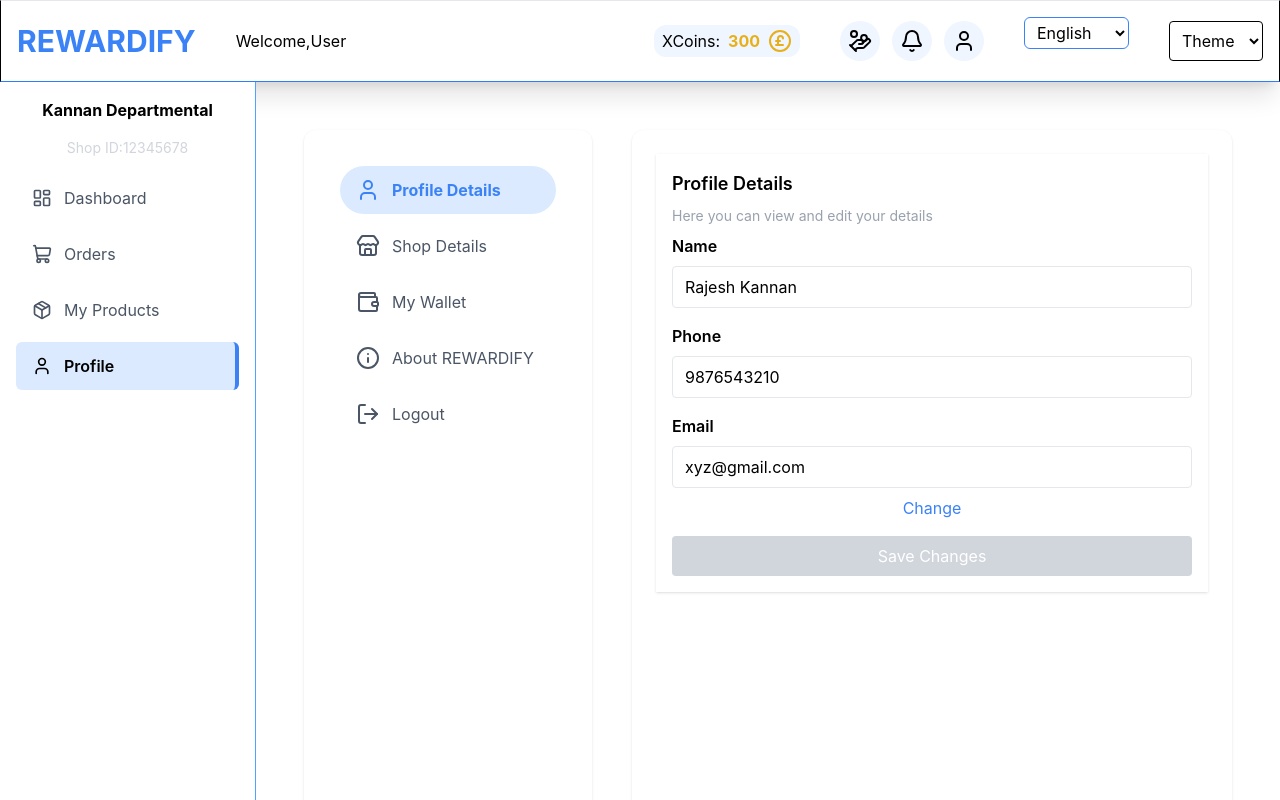
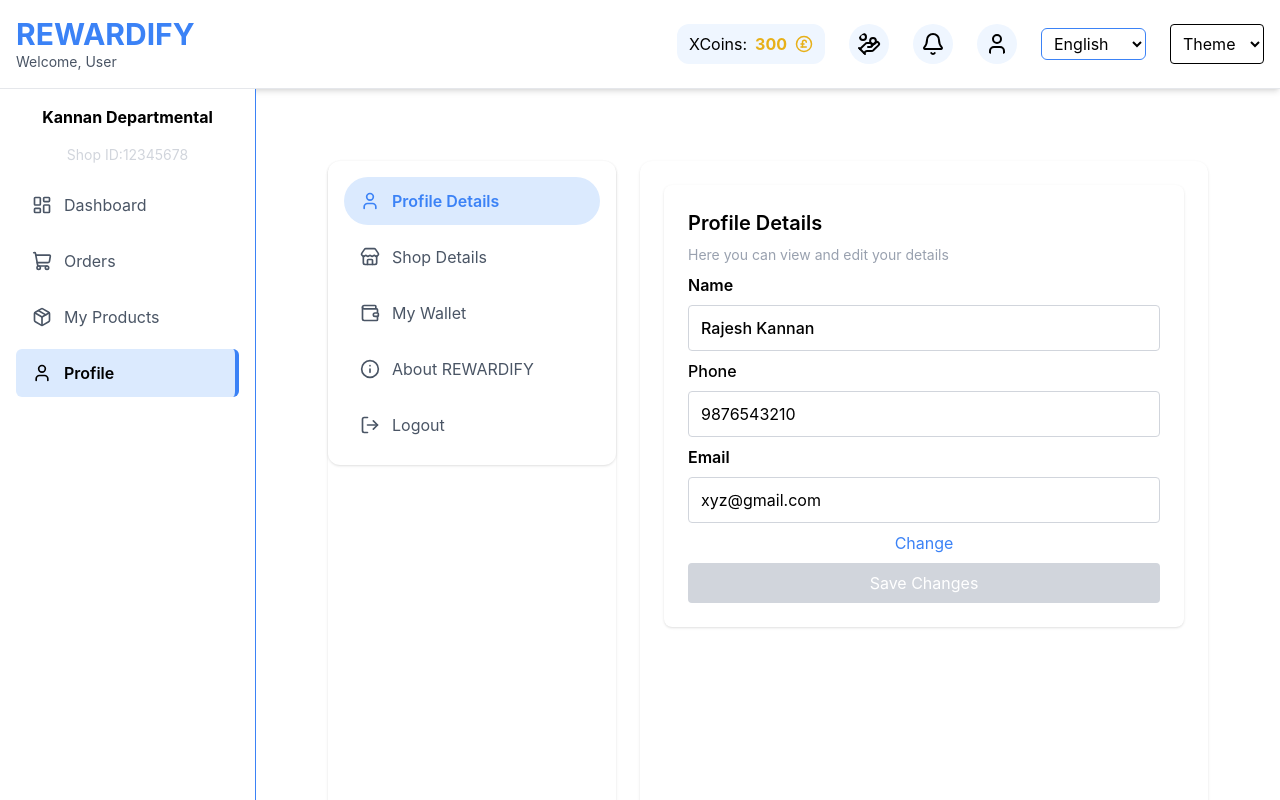
Before and after one commit to sonavbinu/newProject, a React app in the folder frontend/: page /profile in a window 1280 px wide. Shown: the top 800 px of the page. Built offline with nearby package versions, Linux system fonts and the light colour scheme; the HTML template or start-up script is replaced by a standard one.

Commit message:
Add responsiveness for navbar ,sidebar ,profile-nav

```diff
--- a/frontend/src/Components/Navbar.jsx
+++ b/frontend/src/Components/Navbar.jsx
@@ -1,68 +1,111 @@
-import React from "react";
+import React, { useState } from "react";
 import ThemeToggle from "../redux/Components/Common/themeToggle";
-import { HandCoins, CirclePoundSterling, Bell, User } from "lucide-react";
+import {
+  HandCoins,
+  CirclePoundSterling,
+  Bell,
+  User,
+  Menu,
+  X,
+} from "lucide-react";
 import { useTranslation } from "react-i18next";
 
 const Navbar = () => {
   const { t, i18n } = useTranslation();
+  const [open, setOpen] = useState(false);
+
   return (
+    <nav className="border-b border-gray-200 shadow-md p-4">
+      {/* Top Row */}
+      <div className="flex items-center justify-between">
+        {/* Left */}
         <div>
-      <nav className=" p-4 border border-b-blue-500 border-t-gray-200 shadow-xl">
-        <div className="flex justify-between items-center ">
-          <div className="flex gap-10 items-center ">
           <h1
-              className="text-3xl font-bold "
+            className="text-2xl sm:text-3xl font-bold"
             style={{ color: "var(--primary-color)" }}
           >
-              {" "}
             REWARDIFY
           </h1>
-            <p>
-              {t("navbar.welcome")},{t("navbar.user")}
+
+          <p className="hidden md:block text-sm text-gray-600">
+            {t("navbar.welcome")}, {t("navbar.user")}
           </p>
         </div>
-          <div className="flex justify-around gap-10 items-center">
-            <h4 className="flex gap-2 bg-secondary-light  rounded-xl px-2 py-1">
+
+        {/* Desktop Menu */}
+        <div className="hidden lg:flex items-center gap-6">
+          <div className="flex items-center gap-2 rounded-xl bg-secondary-light px-3 py-2">
             {t("navbar.xcoins")}:
-              <span className="text-[#e7b019] font-bold"> 300 </span>
-              <CirclePoundSterling className="text-[#e7b019] font-bold" />
-            </h4>
-            <div>
-              <div className="flex gap-3 cursor-pointer">
-                {" "}
-                <HandCoins
-                  size={20}
-                  className=" w-10 h-10 bg-secondary-light rounded-full px-2"
-                />
-                <Bell
-                  size={20}
-                  className=" w-10 h-10 bg-secondary-light rounded-full px-2"
-                />
-                <User
-                  size={20}
-                  className=" w-10 h-10 bg-secondary-light rounded-full px-2"
-                />
-              </div>{" "}
-            </div>{" "}
+            <span className="font-bold text-[#e7b019]">300</span>
+            <CirclePoundSterling className="text-[#e7b019]" size={18} />
+          </div>
+
+          <HandCoins className="w-10 h-10 rounded-full bg-secondary-light p-2 cursor-pointer" />
+          <Bell className="w-10 h-10 rounded-full bg-secondary-light p-2 cursor-pointer" />
+          <User className="w-10 h-10 rounded-full bg-secondary-light p-2 cursor-pointer" />
+
           <select
+            value={i18n.language}
             onChange={(e) => {
-                (i18n.changeLanguage(e.target.value),
-                  localStorage.setItem("lang", e.target.value));
+              i18n.changeLanguage(e.target.value);
+              localStorage.setItem("lang", e.target.value);
             }}
-              value={i18n.language}
-              className="border rounded-md
-               px-2 py-1 mb-4"
+            className="border rounded-md px-2 py-1"
             style={{ borderColor: "var(--primary-color)" }}
           >
             <option value="en">English</option>
             <option value="hi">हिन्दी</option>
-              <option value="ml"> മലയാളം</option>
+            <option value="ml">മലയാളം</option>
           </select>
+
           <ThemeToggle />
-          </div>{" "}
         </div>
+
+        {/* Mobile Button */}
+        <button className="lg:hidden" onClick={() => setOpen(!open)}>
+          {open ? <X size={28} /> : <Menu size={28} />}
+        </button>
+      </div>
+
+      {/* Mobile Menu */}
+      {open && (
+        <div className="lg:hidden mt-4 border-t pt-4 space-y-4">
+          <p className="text-sm text-gray-600">
+            {t("navbar.welcome")}, {t("navbar.user")}
+          </p>
+
+          <div className="flex justify-between">
+            <div className="flex items-center gap-2 rounded-xl bg-secondary-light px-3 py-2 w-fit">
+              {t("navbar.xcoins")}:
+              <span className="font-bold text-[#e7b019]">300</span>
+              <CirclePoundSterling className="text-[#e7b019]" size={18} />
+            </div>
+
+            <div className="flex gap-3">
+              <HandCoins className="w-10 h-10 rounded-full bg-secondary-light p-2" />
+              <Bell className="w-10 h-10 rounded-full bg-secondary-light p-2" />
+              <User className="w-10 h-10 rounded-full bg-secondary-light p-2" />
+            </div>
+          </div>
+
+          <select
+            value={i18n.language}
+            onChange={(e) => {
+              i18n.changeLanguage(e.target.value);
+              localStorage.setItem("lang", e.target.value);
+            }}
+            className="w-full border rounded-md px-2 py-2"
+            style={{ borderColor: "var(--primary-color)" }}
+          >
+            <option value="en">English</option>
+            <option value="hi">हिन्दी</option>
+            <option value="ml">മലയാളം</option>
+          </select>
+
+          <ThemeToggle />
+        </div>
+      )}
     </nav>
-    </div>
   );
 };
 
--- a/frontend/src/Components/Sidebar.jsx
+++ b/frontend/src/Components/Sidebar.jsx
@@ -1,40 +1,73 @@
 import { NavLink } from "react-router-dom";
-import { LayoutDashboard, ShoppingCart, Package, User } from "lucide-react";
+import {
+  LayoutDashboard,
+  ShoppingCart,
+  Package,
+  User,
+  Menu,
+  X,
+} from "lucide-react";
 import { useTranslation } from "react-i18next";
+import { useState } from "react";
 
 const Sidebar = () => {
   const { t } = useTranslation();
+  const [open, setOpen] = useState(false);
   const menuItems = [
     { name: t("sidebar.dashboard"), path: "/dashboard", icon: LayoutDashboard },
     { name: t("sidebar.orders"), path: "/order", icon: ShoppingCart },
     {
       name: t("sidebar.myProducts"),
       path: "/my-products",
-
       icon: Package,
     },
     {
       name: t("sidebar.profile"),
       path: "/profile",
-
       icon: User,
     },
   ];
 
   return (
-    <aside className="w-64 h-screen bg-white border-r border-blue-400">
-      <div className="flex flex-col items-center justify-center">
+    <>
+      <div>
+        <button
+          onClick={() => setOpen(!open)}
+          className="lg:hidden fixed top- left-4 cursor-pointer hover:bg-gray-100 z-50 p-2 bg-white rounded-md shadow"
+        >
+          {open ? <X size={24} /> : <Menu size={24} />}
+        </button>
+      </div>
+      {open && (
+        <div
+          className="fixed inset-0 bg-black/40 lg:hidden"
+          onClick={() => setOpen(false)}
+        />
+      )}
+      <aside
+        className={` fixed lg:static top-0 left-0 z-40
+      h-screen w-64 bg-white border-r border-[var(--primary-color)]
+        transform transition-transform duration-300 ${
+          open ? "translate-x-0" : "-translate-x-full"
+        }
+        lg:translate-x-0
+        `}
+      >
+        <div className="flex flex-col items-center justify-center  w-full">
           <div className="p-4 text-md font-bold">{t("sidebar.storeName")}</div>
-        <p className="text-gray-300 text-sm">{t("sidebar.shopId")}:12345678</p>
-      </div>
-
+          <p className="text-gray-300 text-sm">
+            {t("sidebar.shopId")}:12345678
+          </p>{" "}
+          <div
+            className={`${open ? "block" : "hidden"} lg:block w-full  bg-white rounded-xl  `}
+          >
             <nav className="flex flex-col gap-2 p-4">
               {menuItems.map(({ path, name, icon: Icon }) => (
                 <NavLink
                   key={path}
                   to={path}
                   className={({ isActive }) =>
-              `flex items-center gap-3 px-4 py-3 rounded-md transition-all duration-200 ${
+                    `flex items-center gap-3 px-4 py-3  rounded-md transition-all duration-200 ${
                       isActive
                         ? "bg-[var(--primary-light)]  font-bold border-r-4 border-[var(--primary-color)] font-semibold hover:bg-gray-100 text-md"
                         : "text-gray-600 hover:bg-gray-100 text-md"
@@ -46,7 +79,10 @@
                 </NavLink>
               ))}
             </nav>
+          </div>
+        </div>
       </aside>
+    </>
   );
 };
 
--- a/frontend/src/Pages/Dashboard/Profile.jsx
+++ b/frontend/src/Pages/Dashboard/Profile.jsx
@@ -1,10 +1,11 @@
-import React from "react";
-import { User, Store, Wallet, Info, LogOut } from "lucide-react";
+import React, { useState } from "react";
+import { Menu, X, User, Store, Wallet, Info, LogOut } from "lucide-react";
 import { NavLink, Outlet } from "react-router-dom";
 import { useTranslation } from "react-i18next";
 
 const Profile = () => {
   const { t } = useTranslation();
+  const [menuOpen, setMenuOpen] = useState(false);
   const menuItems = [
     { name: t("profile.profileDetails"), path: "", icon: User },
     { name: t("profile.shopDetails"), path: "shop-details", icon: Store },
@@ -13,29 +14,45 @@
     { name: t("profile.logout"), path: "logout", icon: LogOut },
   ];
   return (
-    <div className="w-full ">
-      <div className="flex gap-10 justify-between min-h-screen p-6 w-full">
-        <div className="w-72 bg-white rounded-xl shadow p-5">
-          <nav className="flex flex-col gap-2 p-4 ">
+    <div className="p-4 sm:p-6">
+      <div className="lg:hidden mb-4 flex justify-end">
+        <button
+          onClick={() => setMenuOpen(!menuOpen)}
+          className="p-2 rounded-md shadow "
+        >
+          {menuOpen ? <X size={24} /> : <Menu size={24} />}
+        </button>
+      </div>
+      <div className="flex flex-col lg:flex-row gap-6 p-4 min-h-screen sm:p-6 w-full">
+        <div className="lg:w-72 w-full bg-white rounded-xl shadow ">
+          <div className="flex gap-6">
+            <div
+              className={`${
+                menuOpen ? "block" : "hidden"
+              } lg:block w-full lg:w-72 bg-white rounded-xl shadow`}
+            >
+              <nav className="flex flex-col gap-2 p-4   overflow-x-auto lg:overflow-visible scrollbar-hide ">
                 {menuItems.map(({ path, name, icon: Icon }) => (
                   <NavLink
                     key={path}
                     to={path}
                     className={({ isActive }) =>
-                  `flex items-center gap-3 px-4 py-3 rounded-full transition-all duration-200 ${
+                      `flex items-center gap-3 px-4 py-3 rounded-full px-4 py-3 transition-all duration-200 ${
                         isActive
-                      ? "bg-[var(--primary-light)] font-bold text-[var(--primary-color)] "
+                          ? "bg-[var(--primary-light)] font-bold text-[var(--primary-color)] font-semibold"
                           : "text-gray-600 hover:bg-gray-100 "
                       }`
                     }
                   >
-                <Icon />
-                <span>{name}</span>
+                    <Icon size={20} />
+                    <span className="text-sm sm:text-base">{name}</span>
                   </NavLink>
                 ))}
               </nav>
             </div>
-        <div className=" flex-1 bg-white rounded-xl shadow p-6">
+          </div>
+        </div>
+        <div className=" flex-1 bg-white rounded-xl shadow p-4 sm:p-6">
           <Outlet />
         </div>
       </div>
--- a/frontend/src/Pages/Profile/ProfileDetails.jsx
+++ b/frontend/src/Pages/Profile/ProfileDetails.jsx
@@ -22,14 +22,14 @@
     setIsEditing(false);
   };
   return (
-    <div className="flex flex-col gap-4 shadow p-4">
+    <div className=" w-full max-w-xl mx-auto rounded-lg flex flex-col gap-4 shadow p-4 sm:p-6 bg-white">
       <div className="flex flex-col gap-2">
-        <h2 className="text-lg font-semibold ">Profile Details</h2>
+        <h2 className="text-lg sm:text-xl  font-semibold ">Profile Details</h2>
         <p className="text-sm text-gray-400">
           Here you can view and edit your details
         </p>
-        <form className="flex flex-col gap-4" onSubmit={handleSave}>
-          <div className="flex flex-col gap-2">
+        <form className="flex flex-col gap-2" onSubmit={handleSave}>
+          <div className="flex flex-col gap-2 font-medium text-sm sm:text-base">
             <label className="font-semibold">Name</label>
             <input
               type="text"
@@ -37,18 +37,18 @@
               value={formData.name}
               onChange={handleChange}
               readOnly={!isEditing}
-              className="border border-gray-200 px-3 py-2 focus:ring-2  focus:ring-[var(--primary-color)] focus:outline-none rounded"
+              className=" w-full border border-gray-300 px-3 py-2.5 focus:ring-2 text-sm sm:text-base  focus:ring-[var(--primary-color)] focus:outline-none rounded"
             />
           </div>
           <div className="flex flex-col gap-2">
-            <label className="font-semibold">Phone</label>
+            <label className="font-medium text-sm sm:text-base">Phone</label>
             <input
               type="number"
               name="phone"
               value={formData.phone}
               readOnly={!isEditing}
               onChange={handleChange}
-              className="border border-gray-200 px-3 py-2 focus:ring-2 focus:ring-[var(--primary-color)] focus:outline-none rounded"
+              className="w-full border border-gray-300 px-3 py-2.5 focus:ring-2 text-sm sm:text-base  focus:ring-[var(--primary-color)] focus:outline-none rounded"
             />
           </div>
           <div className="flex flex-col gap-2">
@@ -59,7 +59,7 @@
               value={formData.email}
               readOnly={!isEditing}
               onChange={handleChange}
-              className=" border border-gray-200 px-3 py-2 focus:ring-2 focus:ring-[var(--primary-color)] rounded focus:outline-none"
+              className=" w-full border border-gray-300 px-3 py-2.5 focus:ring-2 text-sm sm:text-base  focus:ring-[var(--primary-color)] focus:outline-none rounded"
             />
 
             <button
```
Lines whose indentation alone changed are shown as unchanged.
